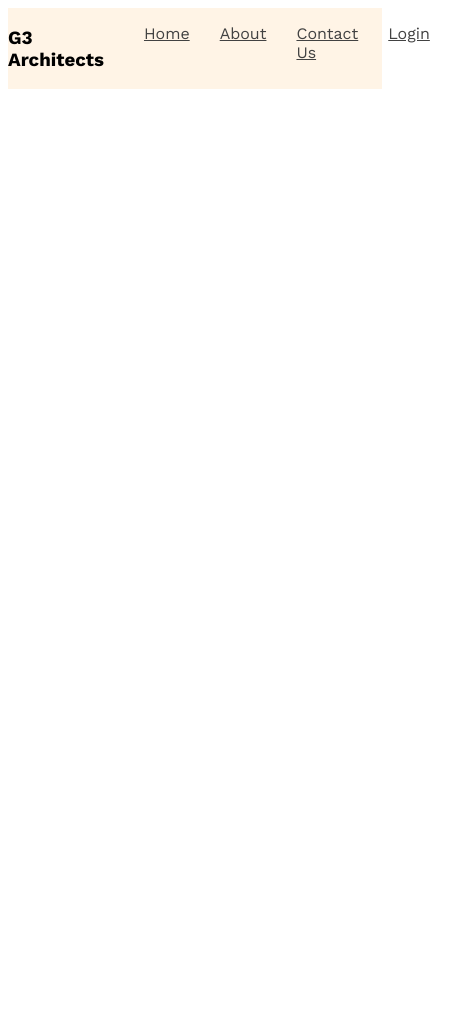
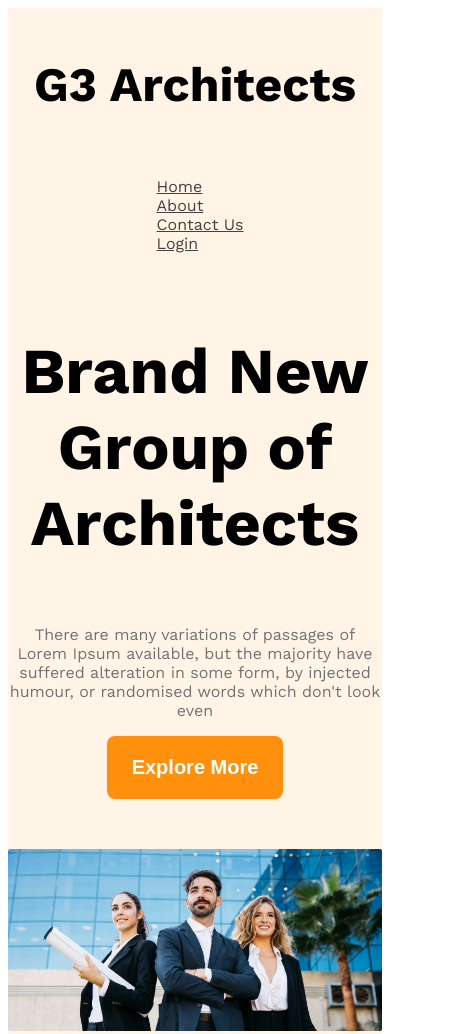
Before and after one commit to hafiz-al-asad-code/g3-architects-website, a plain HTML site: page index.html in a window 390 px wide. Shown: the top 1034 px of the page, 460 px wide, since content can reach past the window. Before the commit the page ends 844 px from the top, so only its background shows below. Drawn offline with nearby package versions, Linux system fonts and the light colour scheme.

Commit message:
added banner section as well as responsiveness

```diff
--- a/index.html
+++ b/index.html
@@ -9,7 +9,7 @@
 <body class="work-sans-font">
   <header class="bg-light">
     <nav class="navbar display-flex">
-      <h3>G3 Architects</h3>
+      <h3 class="brand">G3 Architects</h3>
         <ul class="nav-links display-flex">
           <li class="nav-item"><a href="" class="nav-link text-gray">Home</a></li>
           <li class="nav-item"><a href="" class="nav-link text-gray">About</a></li>
@@ -18,7 +18,12 @@
       </ul>
     </nav>
     <div class="banner">
-
+      <div class="banner-contents">
+        <h3 class="banner-title">Brand New Group of Architects</h3>
+        <p class="banner-description text-light-gray">There are many variations of passages of Lorem Ipsum available, but the majority have suffered alteration in some form, by injected humour, or randomised words which don't look even</p>
+        <button class="btn-primary">Explore More</button>
+      </div>
+      <img class="banner-image" src="images/banner.png" alt="">
     </div>
   </header>
   <main>
--- a/styles/architects.css
+++ b/styles/architects.css
@@ -24,10 +24,24 @@
 }
 
 /* header styles */
+.brand{
+  font-size:3rem;
+  font-weight:700;
+}
+.btn-primary{
+  font-size:1.25rem;
+  font-weight:600;
+  color:white;
+  background-color:rgba(255, 144, 14, 1);
+  padding:20px 25px;
+  border-radius:8px;
+  border:none;
+}
 
 /* navbar related styles */
 .navbar{
   justify-content: space-between;
+  align-items:center;
 }
 .nav-item{
   list-style: none;
@@ -38,3 +52,28 @@
   max-width:1440px;
   margin:0 auto;
 }
+
+/* banner related styles */
+.banner-contents{
+  max-width:850px;
+  margin:0 auto;
+  text-align:center;
+  margin-bottom:50px;
+}
+.banner-title{
+  font-size:4rem;
+  font-weight:700;
+}
+.banner-description{
+  font-size:1rem;
+}
+.banner-image{
+  width:100%;
+}
+
+/* Responsive media query */
+@media screen and (max-width:576px){
+  .navbar, .nav-links{
+    flex-direction:column;
+  }
+}
```
